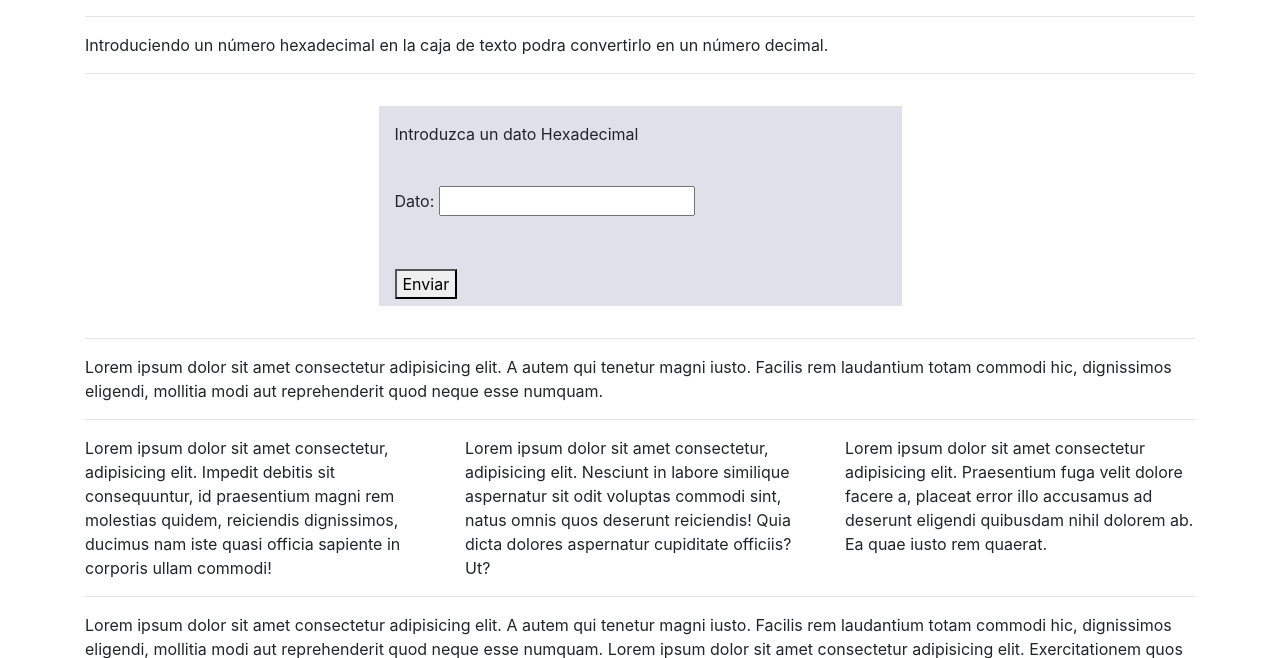
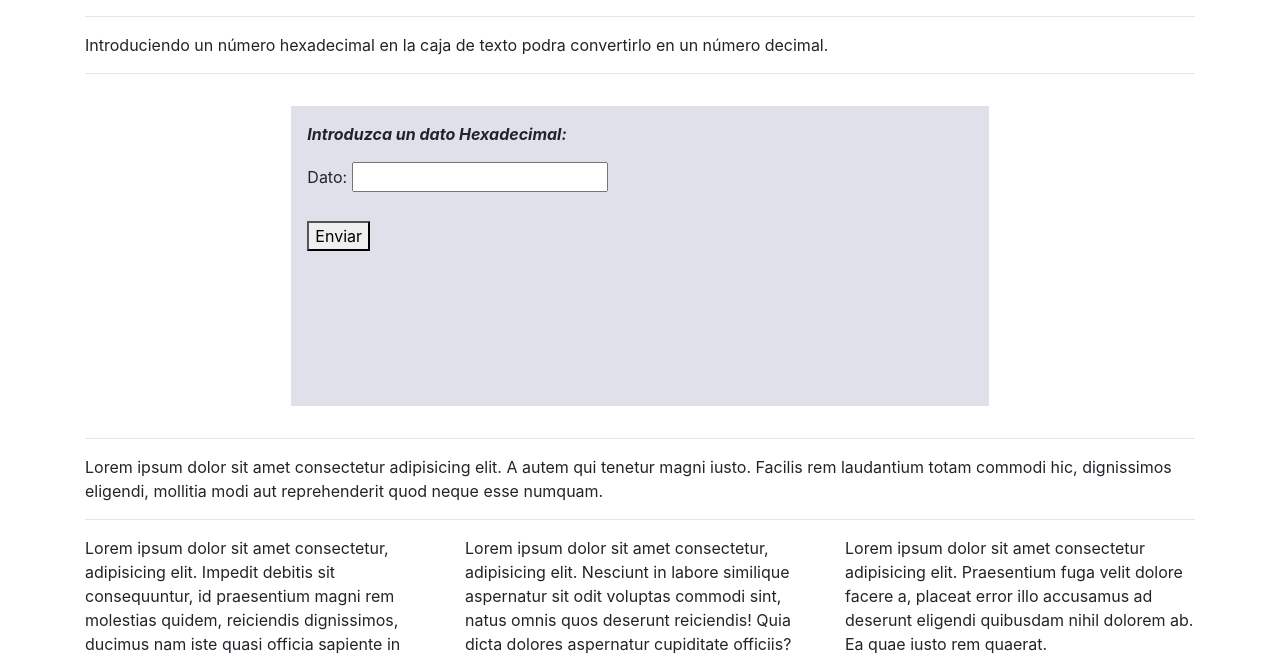
Before and after one commit to IbaiTruebaCampo/ExamenMF0952_2, a PHP site: page /index.html in a window 1280 px wide. Shown: the part 120-778 px from the top of the page. Run offline with PHP 8.4, Linux system fonts and the light colour scheme; some libraries are stand-ins or nearby versions.

Commit message:
Correcciones de estilo css

```diff
--- a/css/style.css
+++ b/css/style.css
@@ -12,8 +12,7 @@ header {
 }
 
 #caja {
-  width: 400px;
-  height: 200px;
+  height: 300px;
   padding: 1em;
   background-color: #e0e0eb;
 }
--- a/index.html
+++ b/index.html
@@ -9,8 +9,8 @@
   <meta http-equiv="X-UA-Compatible" content="ie=edge">
   <title>Examen Parcial MF0952_2</title>
   <!--Aquí los enlaces al código CSS-->
-  <link rel="stylesheet" href="https://stackpath.bootstrapcdn.com/bootstrap/4.3.1/css/bootstrap.min.css"
-    integrity="sha384-ggOyR0iXCbMQv3Xipma34MD+dH/1fQ784/j6cY/iJTQUOhcWr7x9JvoRxT2MZw1T" crossorigin="anonymous">
+  <link rel="stylesheet" href="https://stackpath.bootstrapcdn.com/bootstrap/4.3.1/css/bootstrap.min.css" integrity="sha384-ggOyR0iXCbMQv3Xipma34MD+dH/1fQ784/j6cY/iJTQUOhcWr7x9JvoRxT2MZw1T" crossorigin="anonymous">
+
   <link rel="stylesheet" href="https://use.fontawesome.com/releases/v5.8.2/css/all.css"
     integrity="sha384-oS3vJWv+0UjzBfQzYUhtDYW+Pj2yciDJxpsK1OYPAYjqT085Qq/1cq5FLXAZQ7Ay" crossorigin="anonymous">
   <link rel="stylesheet" href="css/style.css">
@@ -30,24 +30,23 @@
   <hr>
 
   <main id="contenedor" class="row">
-    <div class="col-sm-3"></div>
-    <div id="caja" class="col-sm-6">
+    <div class="col-sm-2"></div>
+    <div id="caja" class="col-sm-8">
       <form action="#" method="get"></form>
-      <p>Introduzca un dato Hexadecimal</p><br>
+      <p><strong><i>Introduzca un dato Hexadecimal:</i></strong></p>
       <!--Aqui se muestra el dato si es correcto o incorrecto-->
       <span id="resultado1"></span>
       <label for="hexa">Dato: </label>
       <input type="text" id="hexa" name="hexa">
       <br><br>
       </form>
-      <br>
       <button id="boton">Enviar</button><br><br>
       <section id="ventana">
         <!--Aqui se muestra la conversión-->
         <span id="resultado2"></span>
       </section>
     </div>
-    <div class="col-sm-3"></div>
+    <div class="col-sm-2"></div>
   </main>
 
   <hr>
@@ -79,10 +78,8 @@
     <div class="col-sm-1"></div>
   </footer>
   <!--Aquí los enlaces al código JS-->
-  <script src="https://stackpath.bootstrapcdn.com/bootstrap/4.3.1/js/bootstrap.min.js"
-    integrity="sha384-JjSmVgyd0p3pXB1rRibZUAYoIIy6OrQ6VrjIEaFf/nJGzIxFDsf4x0xIM+B07jRM" crossorigin="anonymous">
-    < script src = "https://ajax.googleapis.com/ajax/libs/jquery/3.4.0/jquery.min.js" >
-  </script>
+  <script src="https://code.jquery.com/jquery-3.3.1.slim.min.js" integrity="sha384-q8i/X+965DzO0rT7abK41JStQIAqVgRVzpbzo5smXKp4YfRvH+8abtTE1Pi6jizo" crossorigin="anonymous"></script>
+<script src="https://stackpath.bootstrapcdn.com/bootstrap/4.3.1/js/bootstrap.min.js" integrity="sha384-JjSmVgyd0p3pXB1rRibZUAYoIIy6OrQ6VrjIEaFf/nJGzIxFDsf4x0xIM+B07jRM" crossorigin="anonymous"></script>
   <script src="js/codigo.js"></script>
 </body>
 
```
